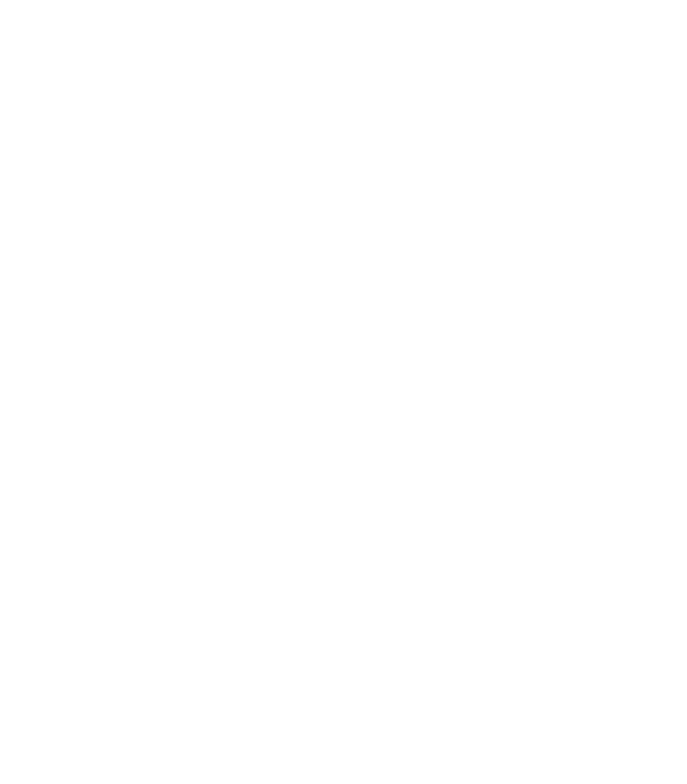
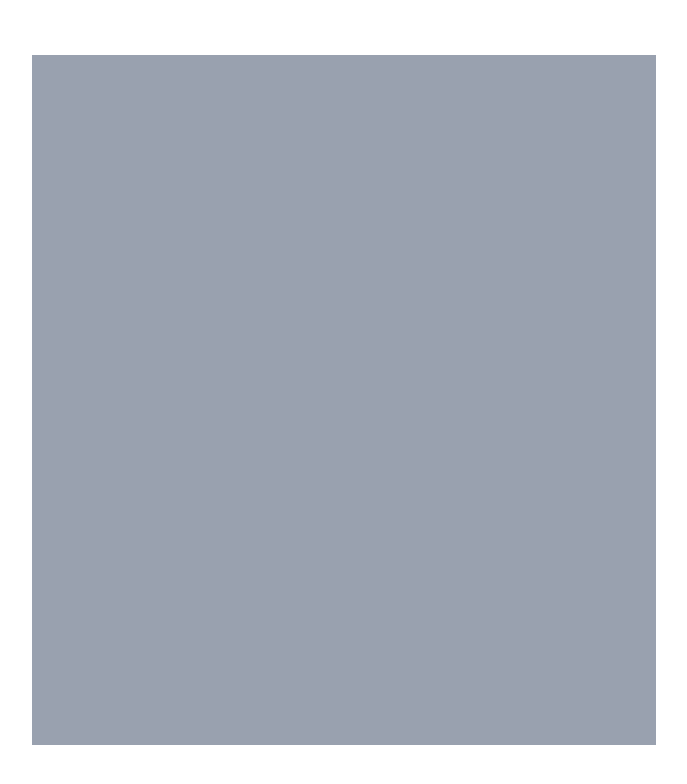
Before and after one commit to Himanshu-Sorathiya-Simform/LMS-04-BAR-CHART-GENERATOR, a React (Vite) app: page / in a window 1280 px wide. Shown: the top 784 px of the page, without its empty margins (296-983 px from the left). Built offline with nearby package versions, Linux system fonts and the light colour scheme.

Commit message:
create basic layout files

```diff
--- a/package.json
+++ b/package.json
@@ -27,6 +27,7 @@
 		"eslint-plugin-react-refresh": "^0.5.2",
 		"globals": "^17.6.0",
 		"prettier": "^3.8.3",
+		"prettier-plugin-tailwindcss": "^0.8.0",
 		"typescript": "~6.0.2",
 		"typescript-eslint": "^8.59.2",
 		"vite": "^8.0.12"
--- a/src/App.tsx
+++ b/src/App.tsx
@@ -1,5 +1,7 @@
+import AppLayout from "./layouts/AppLayout.tsx";
+
 function App() {
-	return null;
+	return <AppLayout />;
 }
 
 export default App;
--- /dev/null
+++ b/src/components/BarContainer.tsx
@@ -0,0 +1,5 @@
+function BarContainer() {
+	return null;
+}
+
+export default BarContainer;
--- /dev/null
+++ b/src/components/InputsContainer.tsx
@@ -0,0 +1,5 @@
+function InputsContainer() {
+	return null;
+}
+
+export default InputsContainer;
--- /dev/null
+++ b/src/layouts/AppLayout.tsx
@@ -0,0 +1,11 @@
+import BarLayout from "./BarLayout.tsx";
+
+function AppLayout() {
+	return (
+		<main className="flex h-screen w-screen items-center justify-center bg-white p-6">
+			<BarLayout />
+		</main>
+	);
+}
+
+export default AppLayout;
--- /dev/null
+++ b/src/layouts/BarLayout.tsx
@@ -0,0 +1,14 @@
+import BarContainer from "../components/BarContainer.tsx";
+import InputsContainer from "../components/InputsContainer.tsx";
+
+function BarLayout() {
+	return (
+		<div className="flex h-11/12 w-156 flex-col items-center gap-4 bg-gray-400">
+			<BarContainer />
+
+			<InputsContainer />
+		</div>
+	);
+}
+
+export default BarLayout;
```
Also changed, not shown: 2 other files (tests, documents, lock files or other folders).
